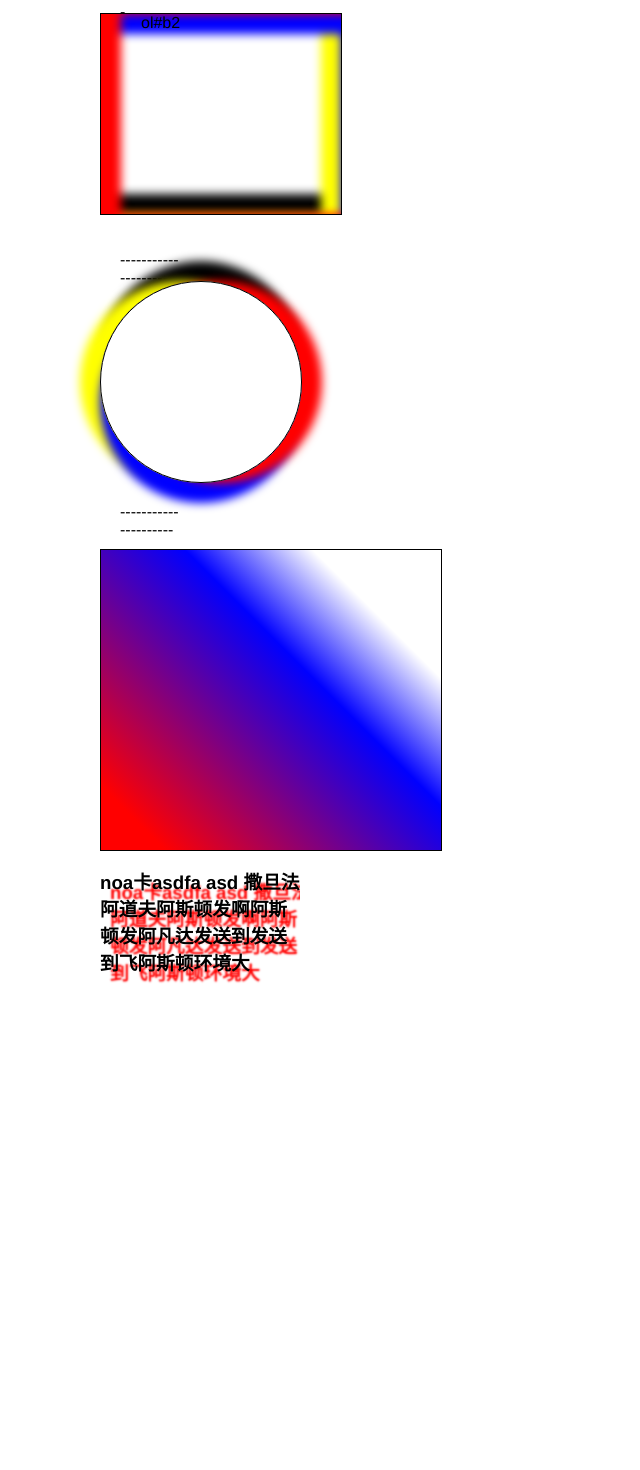
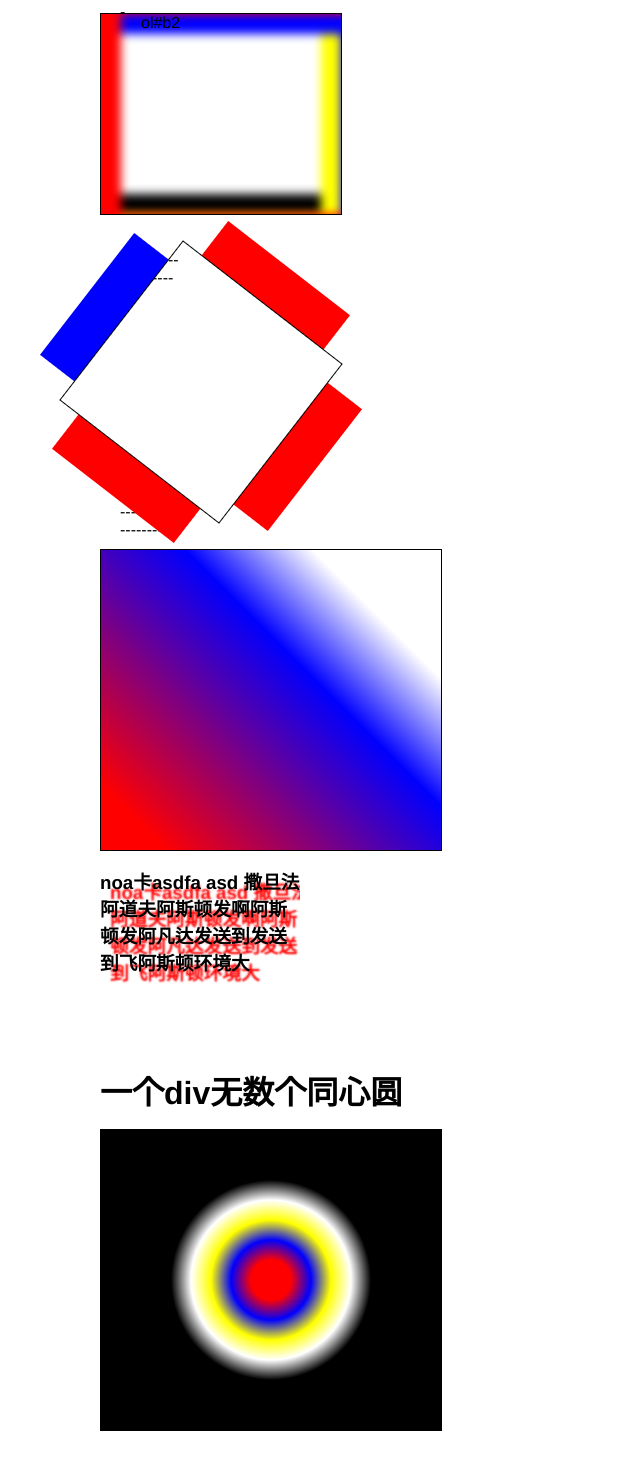
Before and after one commit to JokerAn/vue-cli4, a Vue app: page /js-public in a window 1280 px wide. Shown: the part 1808-3278 px from the top of the page, without its empty margins (0-640 px from the left). Before the commit the page ends 2905 px from the top, so only its background shows below. Built offline with nearby package versions, Linux system fonts and the light colour scheme.

Commit message:
一个无数个同心圆

```diff
--- a/src/views/js-public.vue
+++ b/src/views/js-public.vue
@@ -26,6 +26,8 @@
       <div style="width:100px;height:50px;padding:20px">---------------------</div>
       <ol id="b4"></ol>
       <h3 class="text">noa卡asdfa asd 撒旦法阿道夫阿斯顿发啊阿斯顿发阿凡达发送到发送到飞阿斯顿环境大</h3>
+      <h1>一个div无数个同心圆</h1>
+      <ol id="b5">一个div无数个同心圆</ol>
     </div>
   </div>
 </template>
@@ -130,16 +132,17 @@ export default {
     margin: 0;
     padding: 0;
     animation: run 10s;
-    border-radius: 50%;
-    box-shadow: 20px 0 10px red,//x轴为正数 向右移动 y=0竖直方向不动 阴影程度为模糊距离 可选。模糊距离10px（可以设置为0试试） 颜色红色
-                0 20px 10px blue,//x=0 y=20竖直方向下 阴影为10px 颜色蓝色
-                -20px 0 10px yellow,//x轴为负数 向左移动 y=0竖直方向不动 阴影程度模糊距离 可选。模糊距离为10px（可以设置为0试试） 颜色黄色
-                0 -20px 10px #000;//x=0 y=20竖直方向上 阴影为10px 颜色黑色
+    // border-radius: 50%;
+    // box-shadow: 20px 0 10px red,//x轴为正数 向右移动 y=0竖直方向不动 阴影程度为模糊距离 可选。模糊距离10px（可以设置为0试试） 颜色红色
+    //             0 20px 10px blue,//x=0 y=20竖直方向下 阴影为10px 颜色蓝色
+    //             -20px 0 10px yellow,//x轴为负数 向左移动 y=0竖直方向不动 阴影程度模糊距离 可选。模糊距离为10px（可以设置为0试试） 颜色黄色
+    //             0 -20px 10px #000;//x=0 y=20竖直方向上 阴影为10px 颜色黑色
+    box-shadow: 67px 0px 0px -24px blue,-67px 0px 0px -24px red,//x轴为正数 向右移动 y=0竖直方向不动 阴影程度0 阴影大小-67px 默认=0原始大小 颜色红色
+                0 -67px 0px -24px red,0px 67px 0px -24px red;//x=0 y=20竖直方向上 阴影为10px 颜色黑色
   }
   @keyframes run {
    0%{transform:rotate(0deg);}
-   50%{transform:rotate(36000deg);}
-   100%{transform:rotate(72000deg);}
+   100%{transform:rotate(720deg);}
   }
   #b4{
     width: 300px;
@@ -149,8 +152,13 @@ export default {
     background: linear-gradient(45deg,red 10%,blue 60%,white 80%);
     /*径向渐变radial-gradient(渐变的中心的位置, 形状(椭圆、圆) 大小, 开始的颜色-颜色占有的空间大小或比例(数字或百分比), ...,结束的颜色-颜色占有的空间大小或比例(数字或百分比))*/
     // background: radial-gradient(circle 30px ,red ,blue  );
-
-}
+  }
+  #b5{
+    width: 300px;
+    height: 300px;
+    /*径向渐变radial-gradient(渐变的中心的位置, 形状(椭圆、圆) 大小,红色半径20px 蓝色半径40px 白色半径60px */
+    background: radial-gradient(circle,red 20px,blue 40px,yellow 60px,#fff 80px,#000 100px  );
+  }
 .text{
     width: 200px;
     height: 200px;
```
